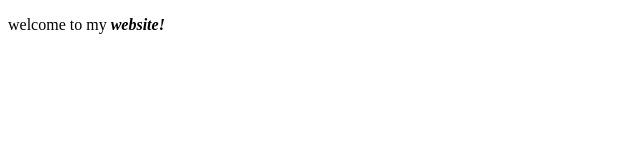
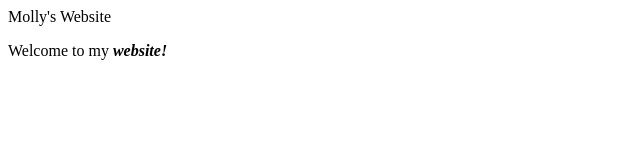
Before and after one commit to mehoran/mehoran.github.io, a plain HTML site: page index.html in a window 1280 px wide. Shown: the whole page, without its empty margins (0-640 px from the left). Drawn offline with Linux system fonts and the light colour scheme.

Commit message:
Add files via upload

```diff
--- a/index.html
+++ b/index.html
@@ -1,9 +1,13 @@
-<!DOCTYPE html>
+<!DOCTYPE HTML>
+
 <html>
+
     <head>
-        <title>Molly's Website</title>
+Molly's Website
     </head>
+
 <body>
-    <p>welcome to my <b><i>website!</i></b></p>
+<p> Welcome to my <b><i>website!</i></b></p>
 </body>
+
 </html>
```
